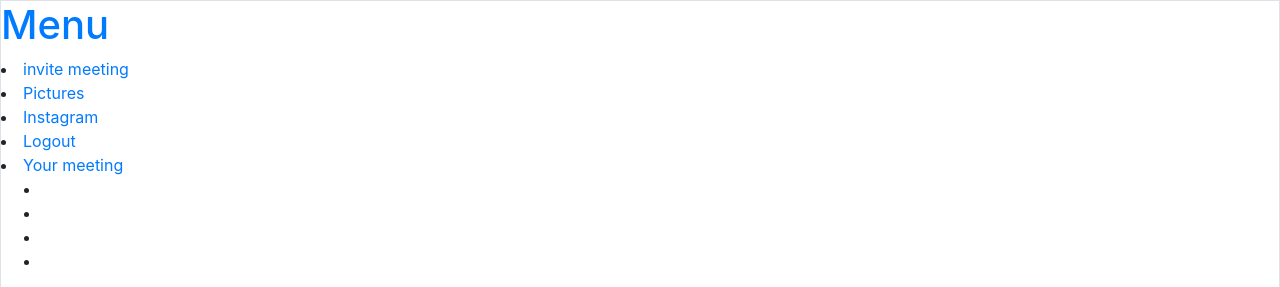
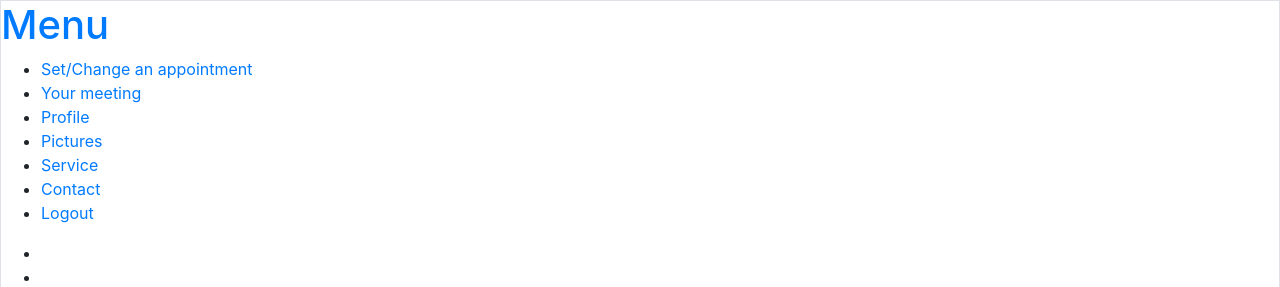
Before and after one commit to RotemLibrati/NailPolish, a Django app: page /profile/ in a window 1280 px wide. Shown: the top 287 px of the page. Run offline with Django 3.2, Linux system fonts and the light colour scheme; a user stored in the database is signed in; tables that the repository leaves empty hold one stand-in row (values such as "Sample post"); some libraries are stand-ins or nearby versions.

Commit message:
add page set-change for appointment

```diff
--- a/mysite/nail/forms.py
+++ b/mysite/nail/forms.py
@@ -37,7 +37,7 @@ class UserForm(forms.ModelForm):
 class ProfileForm(forms.ModelForm):
     class Meta:
         model = UserProfile
-        fields = ('address', 'age')
+        fields = ('address', 'age', 'phone_number')
 
 
 # class MeetingForm(forms.Form):
--- a/mysite/nail/models.py
+++ b/mysite/nail/models.py
@@ -11,6 +11,7 @@ class UserProfile(models.Model):
     user = models.OneToOneField(User, on_delete=models.CASCADE, null=True)
     age = models.IntegerField(default=0)
     address = models.CharField(max_length=100, default="")
+    phone_number = models.IntegerField(max_length=10)
     next_meeting = models.DateTimeField(default=datetime(2000,1,1))
     exist_meeting = models.BooleanField(default=False)
     last_met = models.DateTimeField(default=datetime(2000,1,1))
--- a/mysite/nail/templates/nail/SubPage.html
+++ b/mysite/nail/templates/nail/SubPage.html
@@ -57,16 +57,31 @@
 		<a href="#" class="js-fh5co-nav-toggle fh5co-nav-toggle"><i></i></a>
 		<aside id="fh5co-aside" role="complementary" class="border js-fullheight">
 
-			<h1 id="fh5co-logo"><a href="index.html">Menu</a></h1>
+			<h1 id="fh5co-logo"><a href="{% url 'nail:index' %}">Menu</a></h1>
 			{% block links %}
 			<nav id="fh5co-main-menu" role="navigation">
 
 				<ul>
-					<li class="fh5co-active"><a href="index.html">Home</a></li>
-					<li><a href="blog.html">Blog</a></li>
+
+					{% if user.is_authenticated %}
+						<li><a href="{% url 'nail:set-change' %}">Set/Change an appointment</a></li>
+					{% endif %}
+					{% if up1.is_admin == True %}
+            			<li><a href="{% url 'nail:meeting-admin' %}">Your meeting</a><br>
+        			{% endif %}
+					{% if not user.is_authenticated %}
+						<li><a href="https://www.instagram.com/p/B7IUvMvBgi7/">Instagram</a></li>
+
+					 {% endif %}
+					<li><a href="{% url 'nail:profile' %}">Profile</a></li>
 					<li><a href="{% url 'nail:pictures' %}">Pictures</a></li>
-					<li><a href="https://www.instagram.com/p/B7IUvMvBgi7/">Instagram</a></li>
-					<li><a href="{% url 'nail:index' %}">Logout</a></li>
+					<li><a href="{% url 'nail:pictures' %}">Service</a></li>
+					<li><a href="{% url 'nail:pictures' %}">Contact</a></li>
+					{% if user.is_authenticated %}
+						<li><a href="{% url 'nail:logout' %}">Logout</a></li>
+					{% endif %}
+
+
 				</ul>
 
 			</nav>
--- a/mysite/nail/templates/nail/login.html
+++ b/mysite/nail/templates/nail/login.html
@@ -9,6 +9,6 @@
         {% csrf_token %}
         {{ form.as_p }}
         <button type="submit" class="btn btn-primary"> Login</button>
-        <a href="{% url 'nail:index' %}" class="btn btn-primary">back</a>
+        <a href="{% url 'nail:index' %}" class="btn btn-primary btn-learn">back</a>
     </form>
 {% endblock %}
--- a/mysite/nail/templates/nail/profile-details.html
+++ b/mysite/nail/templates/nail/profile-details.html
@@ -5,30 +5,19 @@
 {% block data %}
 <body>
 
-    {% if not user.is_authenticated %}
-        <li><a href="{% url 'nail:login' %}">Login</a><br>
-        <li><a href="{% url 'nail:new-user' %}">Registration</a><br>
-    {% endif %}
     {% if user.is_authenticated %}
-        <h1>Hello {{ user.first_name }} and welcome</h1>
+        <h1>Welcome {{ user.first_name }} </h1>
         {% if up1.exist_meeting %}
             <script>
                 alert('You have meeting at {{ up1.next_meeting }}');
             </script>
         {% endif %}
         {% if up1.exist_meeting %}
-            <div>Your next meeting at {{ up1.next_meeting }}</div>
+            <h1><div>Your next meeting at {{ up1.next_meeting }}</div></h1>
         {% endif %}
-    {% block links %}
-        <li><a href="{% url 'nail:meeting' %}">invite meeting</a><br>
-        <li><a href="{% url 'nail:pictures' %}">Pictures</a><br>
-        <li><a href="https://www.instagram.com/meital1998/">Instagram</a></li>
-        <li><a href="{% url 'nail:logout' %}">Logout</a><br>
 
-        {% if up1.is_admin == True %}
-            <li><a href="{% url 'nail:meeting-admin' %}">Your meeting</a><br>
-        {% endif %}
-        {% endblock %}
+
+
     {% endif %}
 
 
--- a/mysite/nail/urls.py
+++ b/mysite/nail/urls.py
@@ -14,4 +14,5 @@ urlpatterns = [
     path('not-success/', views.not_success, name='not-success'),
     path('pictures/', views.pictures, name='pictures'),
     path('meeting-admin/', views.meeting_admin, name='meeting-admin'),
+    path('set-change/', views.set_change, name='set-change'),
 ]
--- a/mysite/nail/views.py
+++ b/mysite/nail/views.py
@@ -67,7 +67,7 @@ def new_profile(request, username):
         if form.is_valid():
             post_save.connect(attach_user, sender=UserProfile)
             form.save()
-            return render(request, 'nail/profile-details.html')
+            return render(request, 'nail/index.html')
     else:
         user = User.objects.get(username=username)
         form = ProfileForm()
@@ -109,12 +109,6 @@ def meeting(request):
             year = form.cleaned_data.get('year')
             hour = form.cleaned_data.get('hour')
             up1 = UserProfile.objects.get(user=request.user)
-            if "_make-unique" in request.POST:
-                print(up1.exist_meeting)
-                up1.exist_meeting = False
-                up1.save()
-                meet = Meeting.objects.filter(user=up1).delete()
-                return render(request, 'nail/success.html')
             if month == 2 and (day == 29 or day == 30 or day == 31):
                 orderly = False
                 return render(request, 'nail/not-success.html')
@@ -165,6 +159,28 @@ def pictures(request):
 def meeting_admin(request):
     user = request.user
     meet = (Meeting.objects.all())
-    print(meet)
     context = {'user': user, 'meet': meet}
     return render(request, 'nail/meeting-admin.html', context)
+
+def set_change(request):
+    user = request.user
+    up1 = UserProfile.objects.get(user=user)
+    if up1.exist_meeting:
+        if "_make-unique1" in request.POST:
+            up1.exist_meeting = False
+            up1.save()
+            meet = Meeting.objects.filter(user=up1).delete()
+            return render(request, 'nail/success.html')
+        elif "_make-unique" in request.POST:
+            up1.exist_meeting = False
+            up1.save()
+            meet = Meeting.objects.filter(user=up1).delete()
+            form = MeetingForm()
+            context = {'form': form}
+            return HttpResponseRedirect(reverse('nail:meeting'), context)
+    else:
+        form = MeetingForm()
+        context = {'form': form}
+        return HttpResponseRedirect(reverse('nail:meeting'), context)
+    context2 = {"user": user, 'up1': up1}
+    return render(request, 'nail/set-change.html', context2)
```
Also changed, not shown: mysite/nail/templates/nail/index.html (+4 -7 lines), mysite/nail/templates/nail/meeting.html (+11 -5 lines), mysite/nail/templates/nail/new-user.html (+4 -16 lines), 1 other file.
